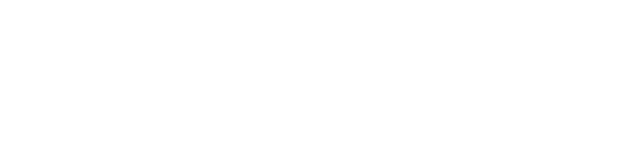
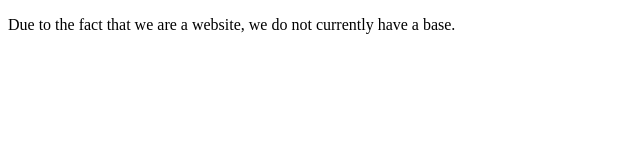
Before and after one commit to angel-r501/course-project, a plain HTML site: page about_us.html in a window 1280 px wide. Shown: the whole page, without its empty margins (0-640 px from the left). Drawn offline with Linux system fonts and the light colour scheme; files that its build step writes are made by us from their sources.

Commit message:
added to the about us page

```diff
--- a/about_us.html
+++ b/about_us.html
@@ -6,6 +6,6 @@
     <title>about us</title>
   </head>
   <body>
-
+<p>Due to the fact that we are a website, we do not currently have a base.
   </body>
 </html>
```
